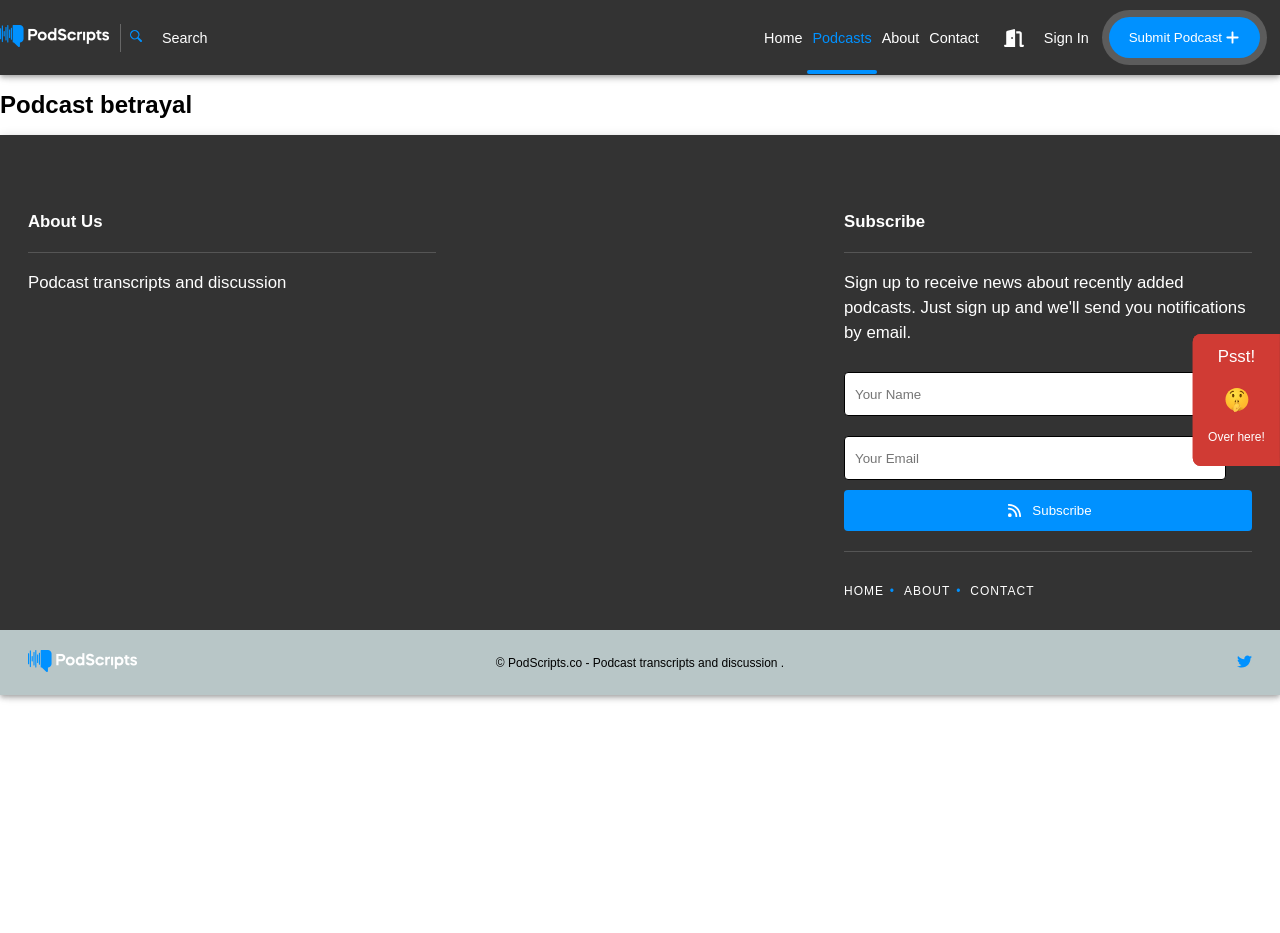
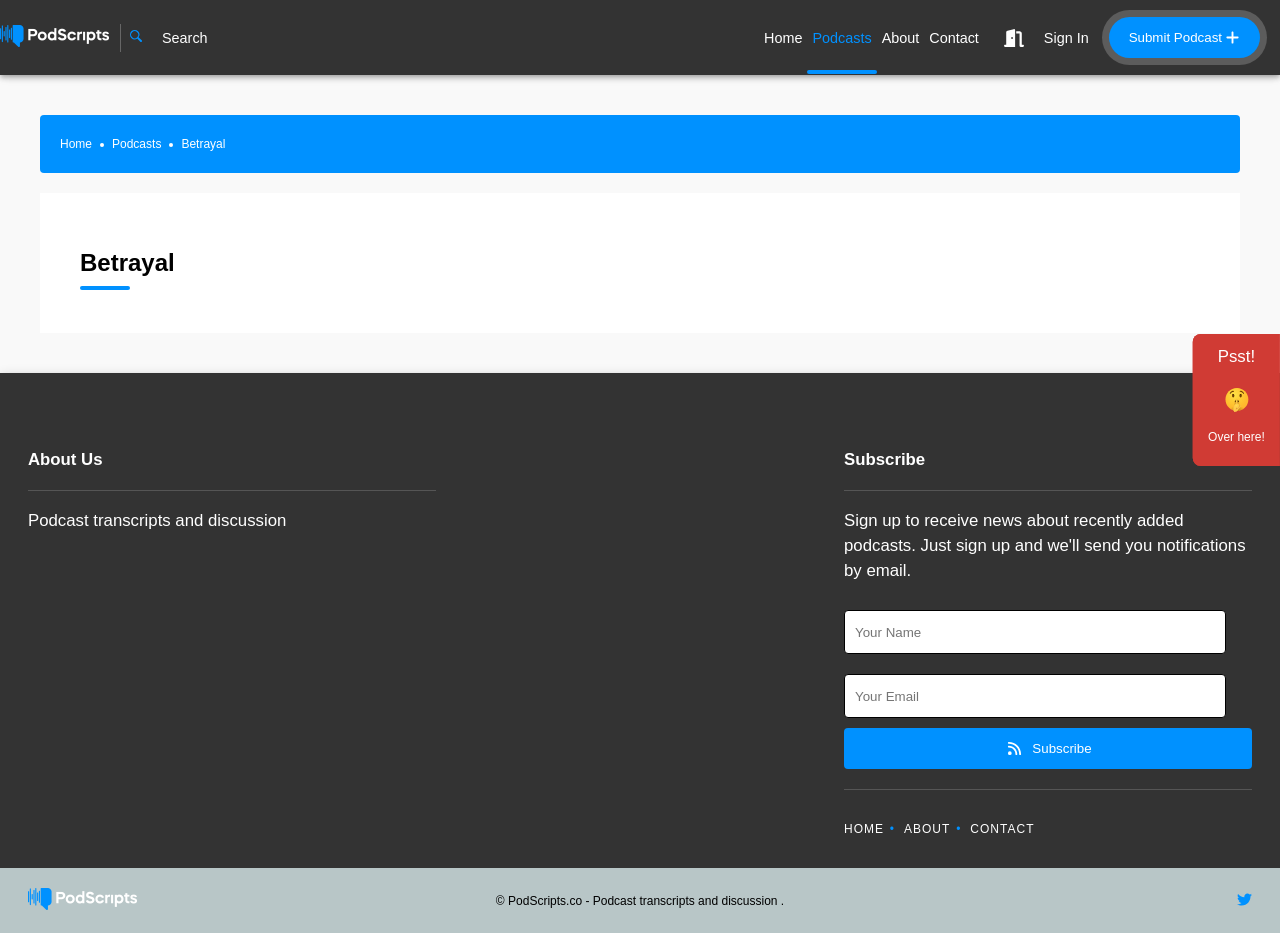
Before and after one commit to mdbatruch/podscripts, a React (Create React App) app: page /podcasts/betrayal in a window 1280 px wide. Before the commit the page ends 800 px from the top, so only its background shows below. Built offline with nearby package versions, Linux system fonts and the light colour scheme; what webfontloader would draw is missing.

Commit message:
begin updating podcasts main entity page

```diff
--- a/src/PodcastSingle.tsx
+++ b/src/PodcastSingle.tsx
@@ -1,12 +1,51 @@
+import Main from 'components/core/sections/page/MainContent';
 import { useParams } from 'react-router-dom';
+import styled from 'styled-components/macro';
+import { BLUE, WHITE } from 'styles/color';
+import { SPACE_20, SPACE_40 } from 'styles/spacing';
+import BreadCrumbs, { formatPagePath } from 'utils/BreadcrumbUtil';
 
-function PodCastSingle() {
+const PodcastSingleWrapper = styled.div`
+    ${Main};
+    flex-direction: column;
+`;
+
+const PodcastSingleMain = styled.div`
+    background-color: ${WHITE};
+    flex-direction: column;
+    padding: ${SPACE_40};
+    margin-top: ${SPACE_20};
+`;
+
+const PodcastSingleTitle = styled.h1`
+  position: relative;
+  &::before {
+      background: ${BLUE};
+      border-radius: 4px;
+      bottom: -13px;
+      content: '';
+      height: 4px;
+      left: 0;
+      position: absolute;
+      right: 0;
+      display: block;
+      width: 50px;
+  }
+}
+`;
+
+const PodCastSingle = () => {
   const { name } = useParams();
 
+  const newItem = formatPagePath(name);
+
   return (
-    <div>
-      <h1>Podcast {name} </h1>
-    </div>
+    <PodcastSingleWrapper>
+      <BreadCrumbs />
+      <PodcastSingleMain>
+        <PodcastSingleTitle>{newItem}</PodcastSingleTitle>
+      </PodcastSingleMain>
+    </PodcastSingleWrapper>
   );
 }
 export default PodCastSingle;
--- /dev/null
+++ b/src/utils/BreadcrumbUtil.tsx
@@ -0,0 +1,78 @@
+import { useMemo } from 'react';
+import { Link, useLocation } from 'react-router-dom'
+import styled from 'styled-components/macro';
+import { BLUE, WHITE } from 'styles/color';
+import { SPACE_20 } from 'styles/spacing';
+
+
+const BreadCrumbWrapper = styled.div`
+  background-color: ${BLUE};
+  border-radius: 4px;
+  color: ${WHITE};
+  padding: ${SPACE_20};
+  display: flex;
+  justify-content: flex-start;
+`;
+
+const LinkNoDeco = styled(Link)`
+  text-decoration: none;
+  color: ${WHITE};
+  line-height: 1.5;
+  list-style-type: circle;
+  margin-right: ${SPACE_20};
+  position: relative;
+  &:not(:last-child) {
+    &::after {
+        background-color: ${WHITE};
+        height: 4px;
+        width: 4px;
+        content: "";
+        right: -12px;
+        top: calc(50% - 1px);
+        position: absolute;
+        border-radius: 50%;
+    }
+    }
+`;
+
+export const formatPagePath = (item: string | undefined): string => {
+    if (!item) return '';
+
+    const format = item?.split('_')
+    .map(path =>
+        path.charAt(0).toUpperCase() + path.slice(1)
+        )
+    .join(" ");
+
+    return format;
+};
+
+const BreadCrumbs = () => {
+
+    const location = useLocation();
+
+    const pagePath = location.pathname.split('/');
+
+    const items = useMemo(() => pagePath.map((item, idx) => {
+
+        const newItem = formatPagePath(item);
+
+        const breadcrumbPath = `${pagePath.slice(0, idx + 1).join('/')}`;
+        return (
+            item === '' ? (
+                <LinkNoDeco key={'Home'} to={'/'}>Home</LinkNoDeco>
+            ) : (
+                <LinkNoDeco key={item} to={breadcrumbPath}>{newItem}</LinkNoDeco>
+            )
+        );
+    }), [pagePath]);
+
+    return (
+        <BreadCrumbWrapper>
+            {items}
+        </BreadCrumbWrapper>
+    );
+  };
+
+
+export default BreadCrumbs;
```
